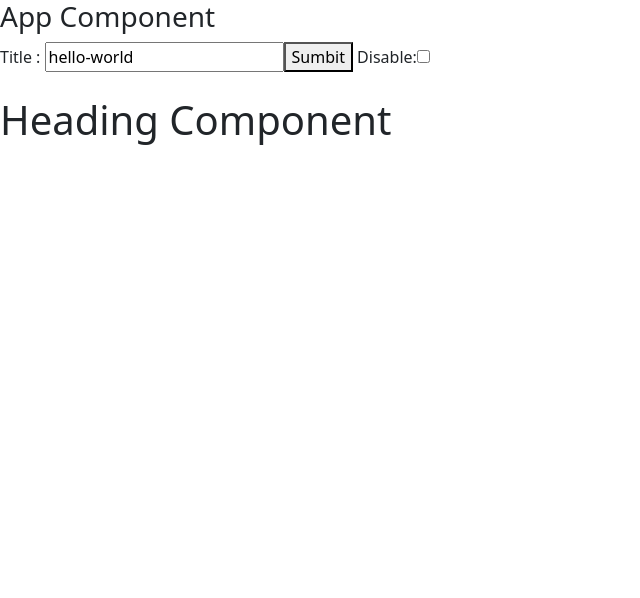
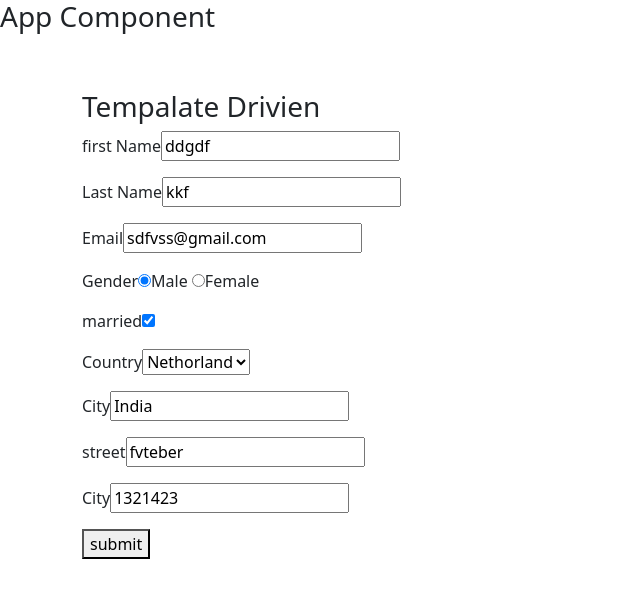
Before and after one commit to kumarnivi/Learning-Angular, an Angular app: page / in a window 1280 px wide. Shown: the top 598 px of the page, without its empty margins (0-640 px from the left). Built offline with nearby package versions, Linux system fonts and the light colour scheme.

Commit message:
Templet Driven Forms

```diff
--- a/src/app/app.component.html
+++ b/src/app/app.component.html
@@ -1,10 +1,14 @@
 <h3>App Component</h3>
+<!-- **Forms Template Deiven -->
+<br> <br>
+<app-template-driven-form></app-template-driven-form>
+
 <!-- <app-list ></app-list> -->
-Title : <input type="text" name="" id="" [(ngModel)]="title">
+<!-- Title : <input type="text" name="" id="" [(ngModel)]="title">
 <button (click)="addTitle()">Sumbit</button>
  Disable:<input type="checkbox" name="" id="" [(ngModel)]="disableHeading">
 <br>
 <br>
 <h1>Heading Component</h1>
 <p [innerText]="titles"></p>
-<p [innerText]="titles" *ngIf="!disableHeading"></p>
+<p [innerText]="titles" *ngIf="!disableHeading"></p> -->
--- a/src/app/app.component.ts
+++ b/src/app/app.component.ts
@@ -7,10 +7,10 @@ import { Component } from '@angular/core';
 })
 export class AppComponent {
   title = 'hello-world';
-  titles:string[] = [];
-  disableHeading= false;
-  addTitle() {
-    this.titles.push(this.title);
-    console.log(this.titles)
-  }
+  // titles:string[] = [];
+  // disableHeading= false;
+  // addTitle() {
+  //   this.titles.push(this.title);
+  //   console.log(this.titles)
+  // }
 }
--- a/src/app/app.module.ts
+++ b/src/app/app.module.ts
@@ -6,7 +6,8 @@ import { HelloWorldComponent } from './hello-world/hello-world.component';
 import { FormsModule } from '@angular/forms';
 import { FormComponent } from './form/form.component';
 import { ListComponent } from './list/list.component';
-import { HeadingComponent } from './heading/heading.component'
+import { HeadingComponent } from './heading/heading.component';
+import { TemplateDrivenFormComponent } from './template-driven-form/template-driven-form.component'
 @NgModule({
   declarations: [
     AppComponent,
@@ -14,6 +15,7 @@ import { HeadingComponent } from './heading/heading.component'
     FormComponent,
     ListComponent,
     HeadingComponent,
+    TemplateDrivenFormComponent,
 
   ],
   imports: [ //here use for 2 way binding
--- a/src/app/heading/heading.component.html
+++ b/src/app/heading/heading.component.html
@@ -1,2 +1,2 @@
 <p>heading works!</p>
-<h1>{{innerText.join(' | ') }}</h1>
+<!-- <h1>{{innerText.join(' | ') }}</h1> -->
--- a/src/app/heading/heading.component.ts
+++ b/src/app/heading/heading.component.ts
@@ -5,34 +5,40 @@ import { Component, Input,OnChanges, SimpleChanges, OnInit, DoCheck, OnDestroy }
   templateUrl: './heading.component.html',
   styleUrls: ['./heading.component.css']
 })
-export class HeadingComponent implements OnChanges, OnInit, DoCheck, OnDestroy {
- @Input() innerText:string[] = [];
- noOfTitle=1
- ngOnChanges(changes: SimpleChanges): void {
+
+export class HeadingComponent{
+
+
+
+}
+// export class HeadingComponent implements OnChanges, OnInit, DoCheck, OnDestroy {
+//  @Input() innerText:string[] = [];
+//  noOfTitle=1
+//  ngOnChanges(changes: SimpleChanges): void {
   // if(!changes['innerText'].isFirstChange()){
   //   console.log('onChanges Called',changes['innerText'].currentValue)
 
   // }
   //  console.log('ngOnChanges Call!')
- }
+//  }
 
- ngOnInit(): void {
-   console.log('ngOnInint Called');
-   this.innerText.push('First Title') //here when open the browser that time 1st show this value
-   this.noOfTitle = 1
+//  ngOnInit(): void {
+//    console.log('ngOnInint Called');
+//    this.innerText.push('First Title') //here when open the browser that time 1st show this value
+//    this.noOfTitle = 1
 
-  }
+//   }
 
- ngDoCheck(): void {
-  console.log('ngDoCHeack call')
-  if (this.innerText.length > this.noOfTitle){
-    console.log('you are modifing code');
-    this.noOfTitle++;
-  }
- }
+//  ngDoCheck(): void {
+//   console.log('ngDoCHeack call')
+//   if (this.innerText.length > this.noOfTitle){
+//     console.log('you are modifing code');
+//     this.noOfTitle++;
+//   }
+//  }
 
-ngOnDestroy(): void {
-  console.log('ngOnDestoyed is called');
+// ngOnDestroy(): void {
+//   console.log('ngOnDestoyed is called');
 
-}
-}
+// }
+// }
--- /dev/null
+++ b/src/app/template-driven-form/template-driven-form.component.html
@@ -0,0 +1,52 @@
+<div class="container">
+    <h3>Tempalate Drivien</h3>
+    <form action="" #contactForm="ngForm" (submit)="onSubmit(contactForm)">
+        <p>
+            <label for="firstname">first Name</label>
+            <input type="text" name="firstname" id="firstname" [(ngModel)]="contact.firstName">
+        </p>
+        <p>
+            <label for="lastname">Last Name</label>
+            <input type="text" name="lastname" id="lastname" [(ngModel)]="contact.lastName">
+        </p>
+        <p>
+            <label for="email">Email</label>
+            <input type="text" name="email" id="email" [(ngModel)]="contact.email">
+        </p>
+        <p>
+            <label for="firstName">Gender</label>
+            <input type="radio" value="male" name="gender" id="gender" [(ngModel)]="contact.gender">Male
+            <input type="radio" value="female" name="gender" id="gender" [(ngModel)]="contact.gender">Female
+
+        </p>
+        <p>
+            <label for="isMarried">married</label>
+            <input type="checkbox" name="isMarried" id="isMarried" [(ngModel)]="contact.isMarried">
+        </p>
+        <p>
+            <label for="country">Country</label>
+            <select name="country" id="country" [(ngModel)]="contact.country">
+                <option value="" selected="">Select</option>
+                <option value=""  [ngValue]="country.id" *ngFor="let country of countryList"> {{country.name}} </option>
+
+            </select>
+        </p>
+        <div ngModelGroup="address">
+          <p>
+            <label for="city">City</label>
+            <input type="text" name="city" id="" [(ngModel)]="contact.address.city">
+          </p>
+          <p>
+            <label for="street">street</label>
+            <input type="text" name="street" id="" [(ngModel)]="contact.address.street">
+          </p>
+          <p>
+            <label for="pincode">City</label>
+            <input type="text" name="pincode" id="" [(ngModel)]="contact.address.pincode">
+          </p>
+        </div>
+        <p>
+            <button type="submit">submit</button>
+        </p>
+    </form>
+</div>
--- /dev/null
+++ b/src/app/template-driven-form/template-driven-form.component.ts
@@ -0,0 +1,59 @@
+import { Component, OnInit } from '@angular/core';
+import { NgForm } from '@angular/forms';
+
+@Component({
+  selector: 'app-template-driven-form',
+  templateUrl: './template-driven-form.component.html',
+  styleUrls: ['./template-driven-form.component.css']
+})
+export class TemplateDrivenFormComponent implements OnInit {
+   countryList:Country[]=[
+    new Country('1', 'India'),
+    new Country('2', 'Nethorland'),
+    new Country('3', 'Canada')
+   ];
+    contact!:Contact;
+
+ ngOnInit(): void {
+   this.contact = {
+ firstName: "ddgdf",
+ lastName:"kkf",
+ email:"sdfvss@gmail.com",
+ gender:"male",
+ isMarried:true,
+ country: "2",
+ address:{
+  city:"India", street:"fvteber", pincode:"1321423"
+ }
+   }
+ }
+   onSubmit(form:NgForm) {
+    console.log(form.value)
+   }
+}
+
+
+class Country {
+  id:string;
+  name:string
+
+  constructor(id:string, name:string){
+    this.id= id;
+    this.name= name
+  }
+}
+
+
+class Contact {
+  firstName!:string;
+  lastName!:string;
+  email!:string;
+  gender!:string;
+  isMarried!:boolean;
+  country!:string;
+  address!: {
+    city:string;
+    street:string;
+    pincode:string;
+  }
+}
```
Also changed, not shown: src/app/template-driven-form/template-driven-form.component.css (added), 1 other file (tests, documents, lock files or other folders).
